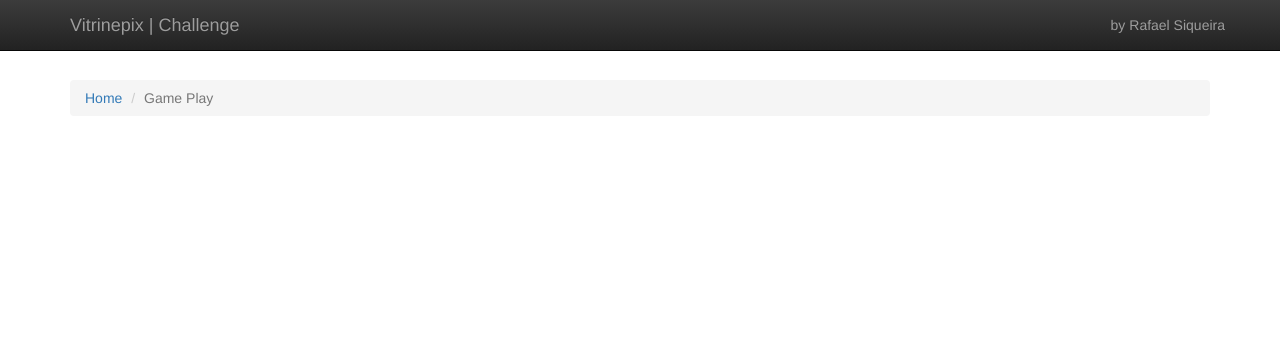
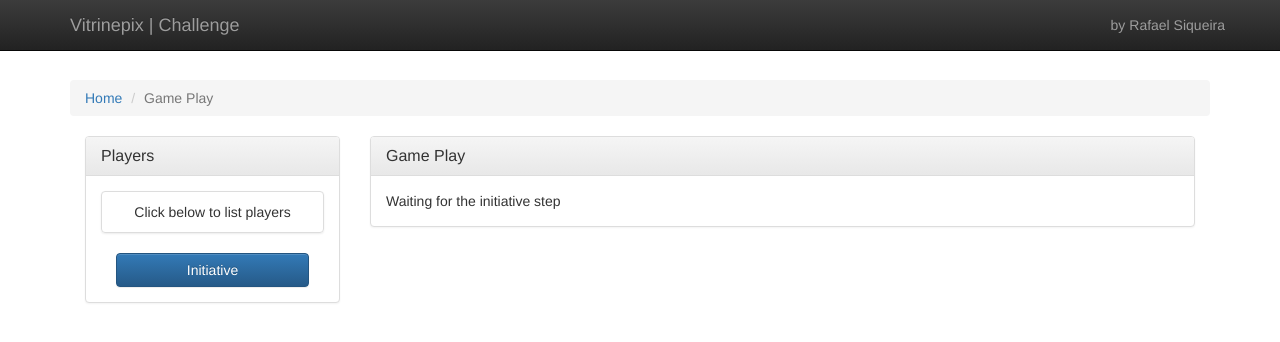
Before and after one commit to rafaelsiqueira/vitrinepix_challenge, a CodeIgniter app: page /database/game/start in a window 1280 px wide. Shown: the top 342 px of the page. Run offline with CodeIgniter, Linux system fonts and the light colour scheme; data that the repository does not hold is empty; some libraries are stand-ins or nearby versions.

Commit message:
Refactoring models; Attack step; Some view updates

```diff
--- a/RGPGame/application/config/autoload.php
+++ b/RGPGame/application/config/autoload.php
@@ -58,7 +58,7 @@ $autoload['packages'] = array();
 |
 |	$autoload['libraries'] = array('user_agent' => 'ua');
 */
-$autoload['libraries'] = array('dice');
+$autoload['libraries'] = array('dice', 'session');
 
 /*
 | -------------------------------------------------------------------
--- a/RGPGame/application/controllers/Game.php
+++ b/RGPGame/application/controllers/Game.php
@@ -2,7 +2,8 @@
 
 class Game extends Custom_Controller {
 
-    public function __construct() {
+    public function __construct()
+    {
         parent::__construct();
     }
 
@@ -14,23 +15,19 @@ class Game extends Custom_Controller {
     public function start()
     {
         $this->prepareNewGame();
-        $this->session->gamedata = [
-            'players' => $this->player->list_available_players()
-        ];
-
         $this->render('game/start');
     }
 
-    public function initiative() {
-        $this->load->library('dice');
-        $this->load->library('session');
+    public function initiative()
+    {
+        // load resources
+        $this->load->model('player', '', true);
 
         do {
-
             $initiatives = array();
 
             // loop through the players and determine the attack order
-            $players = $this->session->gamedata['players'];
+            $players = $this->player->list_available_players();
             foreach($players as $player) {
 
                 // keep the initiative number to use later
@@ -45,21 +42,83 @@ class Game extends Custom_Controller {
         $first  = $initiatives[ max($sortedNumbers) ];
         $second = $initiatives[ min($sortedNumbers) ];
 
-        $this->session->gamedata['players'] = array($first, $second);
+        // save ordered players in session
+        $players = ['players' => array($first, $second)];
+        $this->session->gamedata = $players;
+
+        print json_encode($players['players']);
     }
 
-    public function attack() {
+    public function attack()
+    {
+        // prepare players to the fight!
+        $players = $this->preparePlayers();
+
+        // keep track of rounds
+        $rounds = array();
+
+        //
+        $current_attacker = 0;
+        $current_defender = 1;
+
+        do {
+
+            // if the attack was successful
+            if ($players[$current_attacker]->attack($players[$current_defender])) {
+
+                // calculate the damage...
+                $players[$current_defender]->makeDamage($players[$current_attacker]->getWeapon());
+
+                // and check if the opponent is dead
+                if (!$players[$current_defender]->isHealthy()) {
+
+                    // if so, the player is the winner!
+                    break;
+                }
+            }
+
+            // switch the attacker/defender
+            $current_attacker = (int) !$current_attacker;
+            $current_defender = (int) !$current_defender;
+
+        } while ($players[$current_attacker]->isHealthy() && $players[$current_defender]->isHealthy());
     }
 
-    private function prepareNewGame() {
-
-        // load resources
-        $this->load->library('session');
-        $this->load->model('player', '', true);
-
+    private function prepareNewGame()
+    {
         // cleanup game session
         $this->session->gamedata = array();
 
+    }
+
+    private function preparePlayers()
+    {
+        $this->load->model('weapon', '', true);
+        $this->load->model('player', '', true);
+
+        $players = array();
+
+        foreach($this->session->gamedata['players'] as $p) {
+
+            $weapon = new Weapon();
+            $weapon->setData([
+                'strike_force' => $p->strike_force,
+                'defense' => $p->defense,
+                'damage' => $p->damage
+            ]);
+
+            $player = new Player();
+            $player->setData([
+                'health' => $p->health,
+                'strength' => $p->strength,
+                'agility' => $p->agility,
+                'weapon' => $weapon
+            ]);
+
+            $players[] = $player;
+        }
+
+        return $players;
     }
 
     public function admin()
--- a/RGPGame/application/libraries/Dice.php
+++ b/RGPGame/application/libraries/Dice.php
@@ -3,8 +3,12 @@ defined('BASEPATH') OR exit('No direct script access allowed');
 
 final class Dice {
 
-    public final function next($range) {
+    static function nextStatic($range) {
         return $range[ rand(min($range)-1, max($range)-1) ];
     }
 
+    public final function next($range) {
+        static::nextStatic($range);
+    }
+
 }
--- a/RGPGame/application/views/game/start.php
+++ b/RGPGame/application/views/game/start.php
@@ -2,3 +2,33 @@
     <li><a href="/game">Home</a></li>
     <li class="active">Game Play</li>
 </ol>
+
+<div class="col-lg-3">
+    <div class="panel panel-default">
+        <div class="panel-heading">
+            <h3 class="panel-title">Players</h3>
+        </div>
+        <div class="panel-body">
+            <ul class="list-group" id="players-list">
+                <li class="list-group-item" style="text-align: center">Click below to list players</li>
+            </ul>
+            <div class="col-lg-12">
+                <button id="initiative-step-start" type="button" class="col-lg-12 btn btn-primary">Initiative</button>
+            </div>
+        </div>
+    </div>
+</div>
+
+<div class="col-lg-9">
+    <div class="panel panel-default">
+        <div class="panel-heading">
+            <h3 class="panel-title">Game Play</h3>
+        </div>
+        <div class="panel-body">
+            <span id="attack-tip">Waiting for the initiative step</span>
+            <div id="attack-container" style="background: red">
+                <button style="display: none" id="attack-step-start" type="button" class="col-lg-12 btn btn-danger">Attack</button>
+            </div>
+        </div>
+    </div>
+</div>
--- a/RGPGame/application/views/layout/fixed/footer.php
+++ b/RGPGame/application/views/layout/fixed/footer.php
@@ -2,6 +2,7 @@
 
     <script type="text/javascript" src="//ajax.googleapis.com/ajax/libs/jquery/1.11.3/jquery.min.js"></script>
     <script type="text/javascript" src="//cdnjs.cloudflare.com/ajax/libs/twitter-bootstrap/3.3.5/js/bootstrap.min.js"></script>
+    <script type="text/javascript" src="/assets/js/challenge.js"></script>
 
 </body>
 </html>
--- /dev/null
+++ b/RGPGame/assets/js/challenge.js
@@ -0,0 +1,44 @@
+(function($){
+
+    var Game = function() {
+        this.initiative = function(e) {
+            $(e.target).remove();
+
+            $.get('/game/initiative', function(players){
+
+                // update players list
+                $('#players-list').html('');
+                for(var i in players) {
+                    order = '#' + (parseInt(i) + parseInt(1));
+                    $('#players-list').append(
+                        '<li class="list-group-item">'+ players[i].player_name +'<span class="badge">'+ order +'</span></li>'
+                    );
+                }
+
+                // cleanup attack-tip
+                $('#attack-tip').html('The "' + players[0].player_name + '" will initiate the attack');
+
+                // enables attack start
+                $('#attack-step-start').show();
+
+
+            }, 'json');
+        };
+
+        this.attack = function(e) {
+            $(e.target).remove();
+
+
+        };
+    };
+
+    $(function(){
+        var game = new Game();
+
+        // add events
+        $('#initiative-step-start').click(game.initiative);
+        $('#attack-step-start').click(game.attack);
+
+    });
+
+})(jQuery);
```
Also changed, not shown: RGPGame/application/core/Custom_Model.php (added, +15 -0 lines), RGPGame/application/models/Player.php (+95 -1 lines), RGPGame/application/models/Weapon.php (+61 -1 lines).
